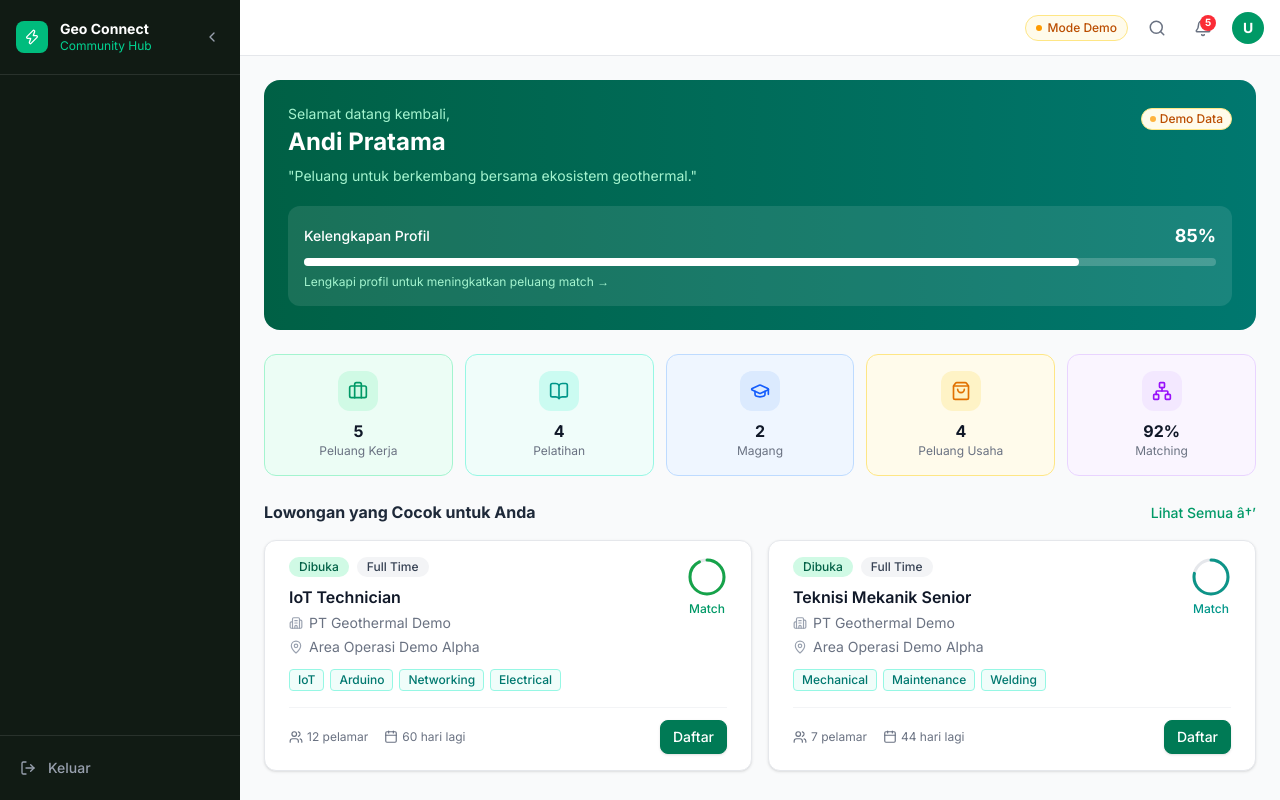
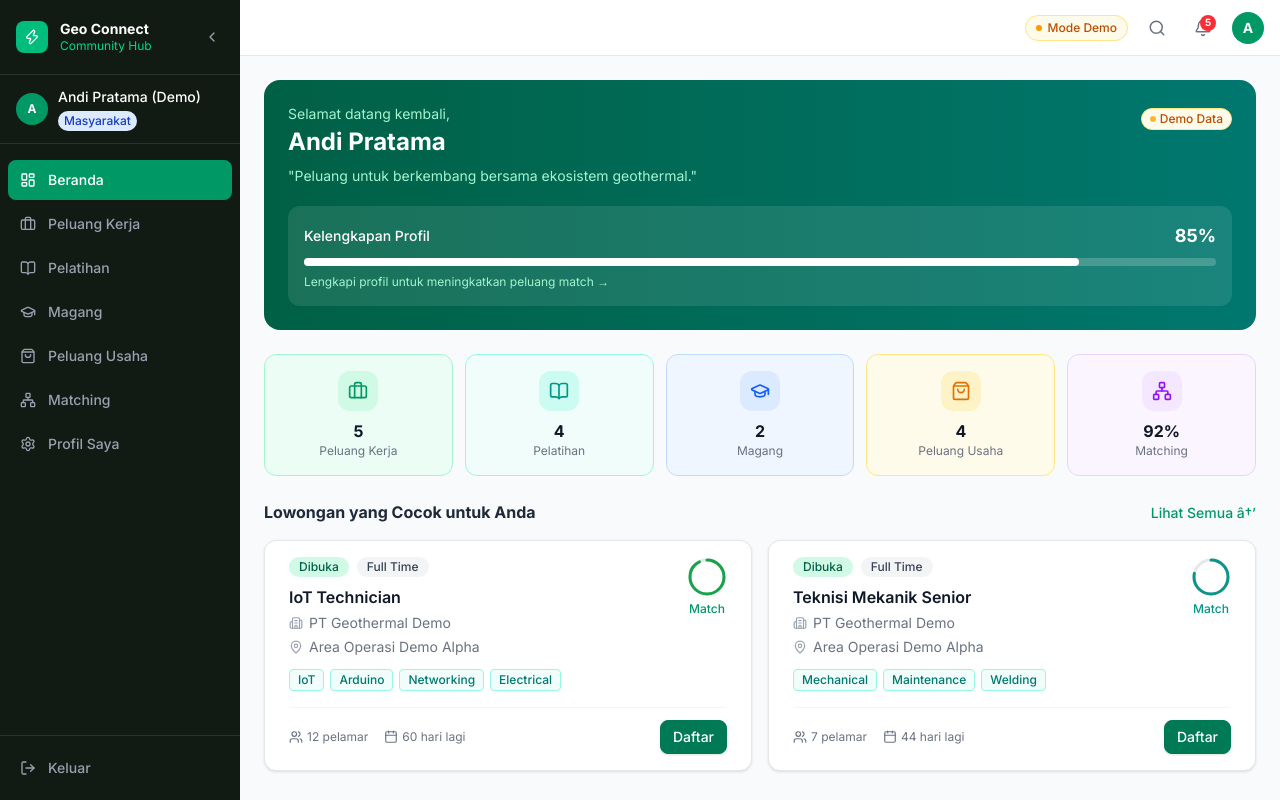
Before and after one commit to Giprojectongit/Geo-Connect, a Next.js app: page /community/dashboard in a window 1280 px wide. Built offline with nearby package versions, Linux system fonts and the light colour scheme.

Commit message:
fix(store): persist user role and add pathname-based menu recovery so dashboard menu never disappears

```diff
--- a/src/components/layout/sidebar.tsx
+++ b/src/components/layout/sidebar.tsx
@@ -64,6 +64,21 @@ const adminNav: NavItem[] = [
   { label: 'Laporan', href: '/admin/reports', icon: <TrendingUp className="h-4 w-4" /> },
 ];
 
+function getRoleFromPathname(pathname: string): UserRole | null {
+  if (pathname.startsWith('/industry')) return 'industry';
+  if (pathname.startsWith('/agent')) return 'agent';
+  if (pathname.startsWith('/community')) return 'community';
+  if (pathname.startsWith('/admin')) return 'admin';
+  return null;
+}
+
+const defaultRoleInfo: Record<UserRole, { name: string; company?: string }> = {
+  industry: { name: 'PT Geothermal Demo', company: 'PT Geothermal Demo' },
+  agent: { name: 'Pak Rahman (Agen Demo)', company: 'Desa Kamojang' },
+  community: { name: 'Andi Pratama (Demo)' },
+  admin: { name: 'Admin Platform' },
+};
+
 function getNavItems(role: UserRole | null): NavItem[] {
   switch (role) {
     case 'industry': return industryNav;
@@ -96,9 +111,21 @@ function getRoleColor(role: UserRole | null): string {
 
 export function Sidebar() {
   const pathname = usePathname();
-  const { currentRole, userName, companyName, sidebarOpen, setSidebarOpen, logout } = useAppStore();
+  const { currentRole, userName, companyName, sidebarOpen, setSidebarOpen, logout, setRole } = useAppStore();
 
-  const navItems = getNavItems(currentRole);
+  const inferredRole = getRoleFromPathname(pathname);
+  const effectiveRole = currentRole || inferredRole || 'industry';
+  const effectiveName = userName || (inferredRole ? defaultRoleInfo[inferredRole].name : 'PT Geothermal Demo');
+  const effectiveCompany = companyName || (inferredRole ? defaultRoleInfo[inferredRole].company : '');
+
+  // Auto-restore role if store is empty on direct URL visit or after tab reload
+  useEffect(() => {
+    if (inferredRole && !currentRole) {
+      setRole(inferredRole, defaultRoleInfo[inferredRole].name, defaultRoleInfo[inferredRole].company);
+    }
+  }, [inferredRole, currentRole, setRole]);
+
+  const navItems = getNavItems(effectiveRole);
 
   // Automatically close sidebar on mobile when navigating or on initial mobile load
   useEffect(() => {
@@ -181,23 +208,23 @@ export function Sidebar() {
         </div>
 
         {/* User info */}
-        {currentRole && (
+        {effectiveRole && (
           <div className={cn('px-4 py-3 border-b border-white/10 shrink-0', !sidebarOpen && 'lg:hidden')}>
             <div className="flex items-center gap-2.5">
               <div className="w-8 h-8 rounded-full bg-emerald-600 flex items-center justify-center shrink-0">
                 <span className="text-white text-xs font-bold">
-                  {userName ? userName.charAt(0).toUpperCase() : 'U'}
+                  {effectiveName ? effectiveName.charAt(0).toUpperCase() : 'U'}
                 </span>
               </div>
               <div className="overflow-hidden min-w-0">
-                <div className="text-white text-sm font-medium truncate">{userName}</div>
-                <span className={cn('text-xs px-1.5 py-0.5 rounded-full font-medium inline-block mt-0.5', getRoleColor(currentRole))}>
-                  {getRoleLabel(currentRole)}
+                <div className="text-white text-sm font-medium truncate">{effectiveName}</div>
+                <span className={cn('text-xs px-1.5 py-0.5 rounded-full font-medium inline-block mt-0.5', getRoleColor(effectiveRole))}>
+                  {getRoleLabel(effectiveRole)}
                 </span>
               </div>
             </div>
-            {companyName && (
-              <div className="mt-2 text-gray-400 text-xs truncate">{companyName}</div>
+            {effectiveCompany && (
+              <div className="mt-2 text-gray-400 text-xs truncate">{effectiveCompany}</div>
             )}
           </div>
         )}
--- a/src/lib/store.ts
+++ b/src/lib/store.ts
@@ -1,6 +1,7 @@
 'use client';
 
 import { create } from 'zustand';
+import { persist } from 'zustand/middleware';
 import type { UserRole } from '@/types';
 
 interface AppState {
@@ -15,7 +16,9 @@ interface AppState {
   decrementNotification: () => void;
 }
 
-export const useAppStore = create<AppState>((set) => ({
+export const useAppStore = create<AppState>()(
+  persist(
+    (set) => ({
       currentRole: null,
       userName: '',
       companyName: '',
@@ -28,4 +31,9 @@ export const useAppStore = create<AppState>((set) => ({
       setSidebarOpen: (open) => set({ sidebarOpen: open }),
       decrementNotification: () =>
         set((state) => ({ notifications: Math.max(0, state.notifications - 1) })),
-}));
+    }),
+    {
+      name: 'geo-connect-storage',
+    }
+  )
+);
```
Lines whose indentation alone changed are shown as unchanged.
